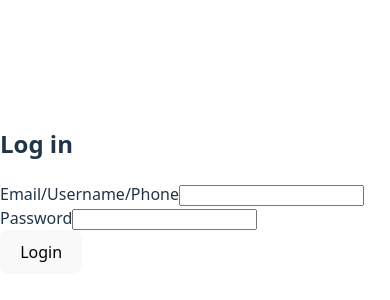
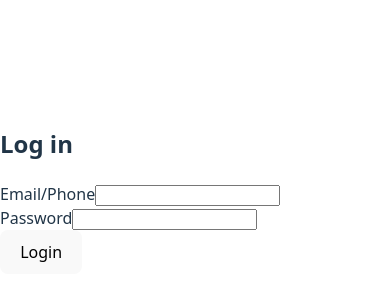
Before and after one commit to esteham/pos-app, a React (Vite) app in the folder pos-forntend/: page / in a window 390 px wide. Shown: the part 232-532 px from the top of the page. Built offline with nearby package versions, Linux system fonts and the light colour scheme; no server answers.

Commit message:
login function update now user can login email and phone number

```diff
--- a/pos-forntend/src/components/auth/Login.jsx
+++ b/pos-forntend/src/components/auth/Login.jsx
@@ -36,7 +36,7 @@ function Login ({ setToken }){
 
             <form action="" onSubmit={handleSubmit}>
                 <div>
-                    <label htmlFor="">Email/Username/Phone</label>
+                    <label htmlFor="">Email/Phone</label>
                     <input
                         type="text"
                         value={login}
```
Also changed, not shown: 1 other file (tests, documents, lock files or other folders).
